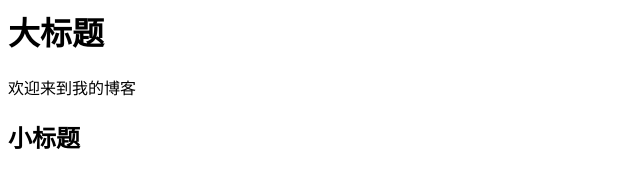
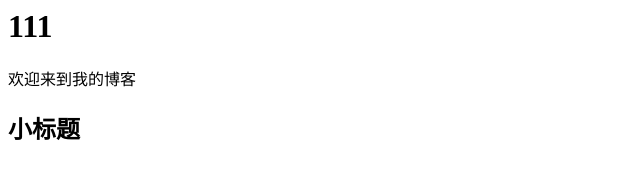
Before and after one commit to 08AZ/08AZ.github.io, a plain HTML site: page index.html in a window 1280 px wide. Shown: the whole page, without its empty margins (0-640 px from the left). Drawn offline with Linux system fonts and the light colour scheme.

Commit message:
Update index.html

```diff
--- a/index.html
+++ b/index.html
@@ -1,5 +1,5 @@
 <div>
-<h1>大标题</h1>
+<h1>111</h1>
 <p>欢迎来到我的博客</p>
 </div>
 <div>
```
